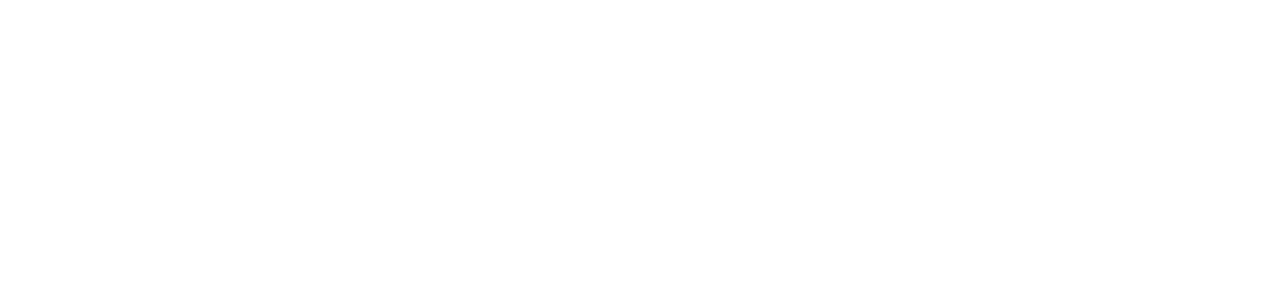
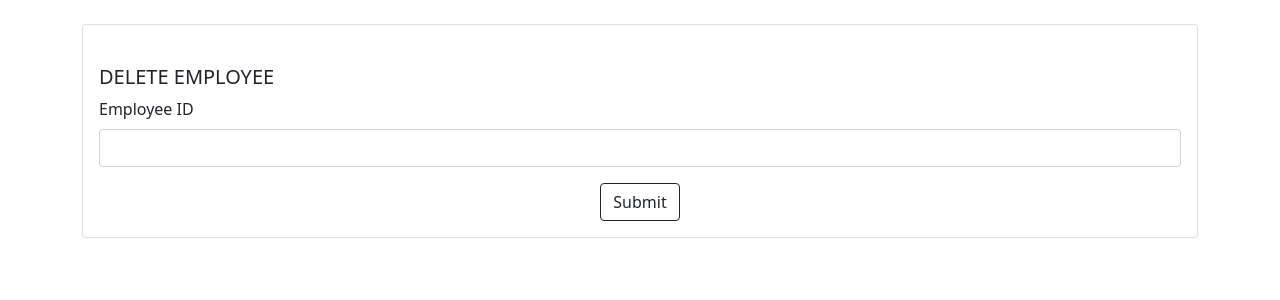
Before and after one commit to Varun-Babu/Employee-app-Angular, an Angular app: page /delete in a window 1280 px wide. Before the commit this address led to /. Shown: the top 300 px of the page. Built offline with nearby package versions, Linux system fonts and the light colour scheme.

Commit message:
delete added

```diff
--- /dev/null
+++ b/src/app/delete-employee/delete-employee.component.html
@@ -0,0 +1,22 @@
+<div class="container">
+    <div class="row">
+        <div class="col col-12 col-sm-12 col-md-12 col-lg-12 col-xl-12 col-xxl-12">
+            <br>
+            <div class="card" >
+                <div class="card-body">
+                    <br>
+                  <h5 class="card-title">DELETE EMPLOYEE</h5>
+                  <div class="row g-3">
+                    <div class="col col-12 col-sm-12 col-md-12 col-lg-12 col-xl-12 col-xxl-12">
+                        <label for="" class="form-label">Employee ID</label>
+                        <input type="text" class="form-control">
+                    </div>
+                    <div class="col col-12 col-sm-12 col-md-12 col-lg-12 col-xl-12 col-xxl-12 text-center">
+                        <button class="btn btn-outline-dark">Submit</button>
+                    </div>
+                </div>
+                </div>
+              </div>
+        </div>
+    </div>
+</div>
```
Also changed, not shown: src/app/app.module.ts (+7 -1 lines), src/app/delete-employee/delete-employee.component.ts (added, +10 -0 lines), src/app/delete-employee/delete-employee.component.css (added).
